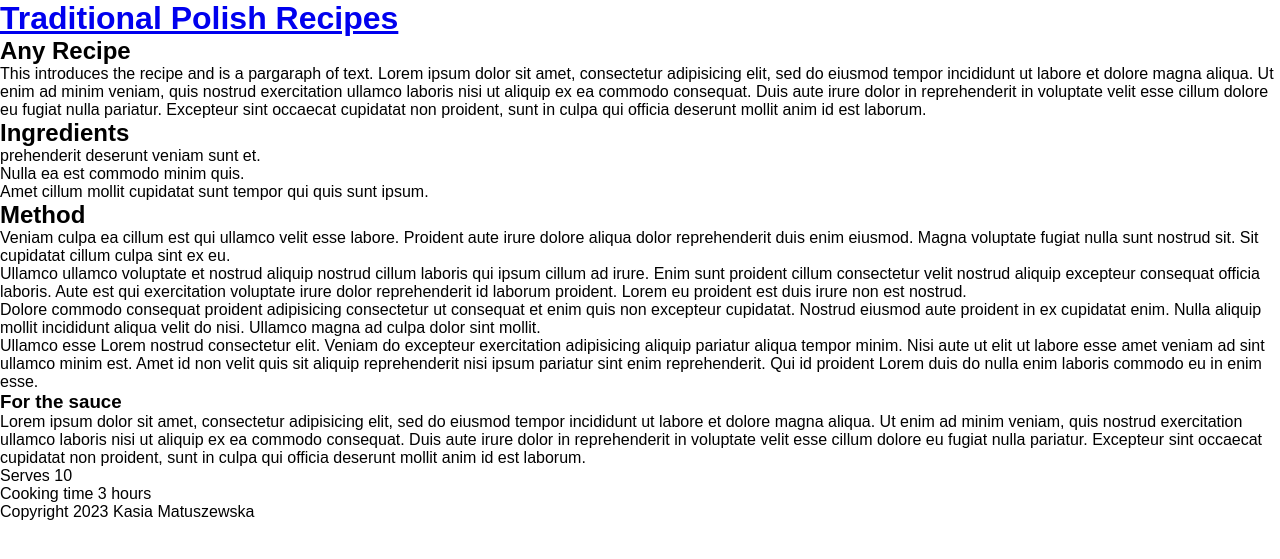
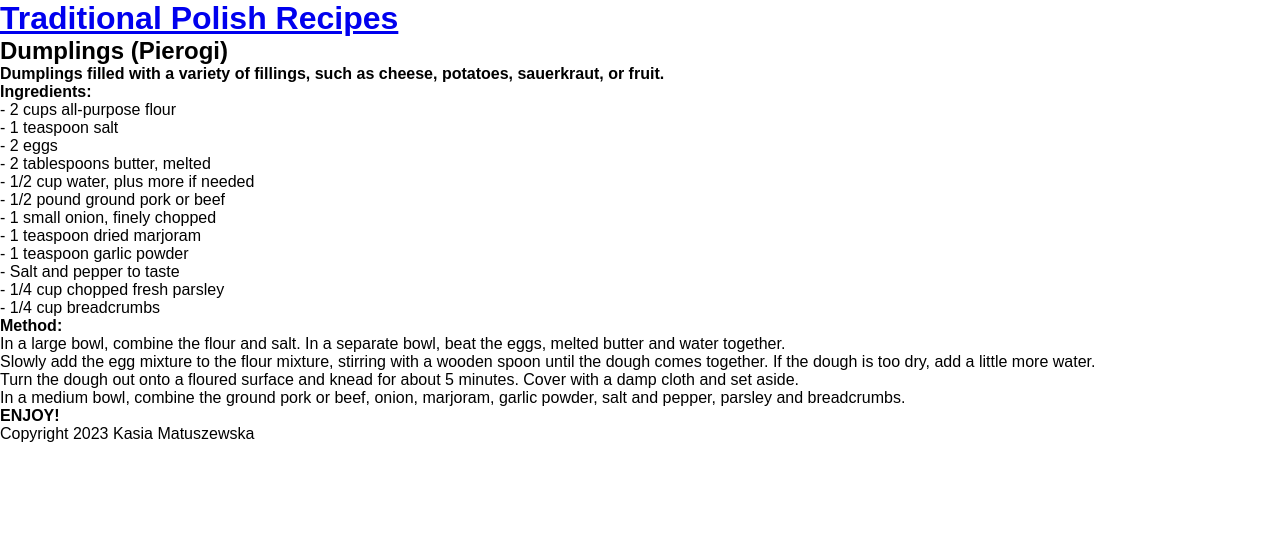
Before and after one commit to kasiamatuszewska/recipewebsite, a Jekyll site: the page built from _recipes/recipe2.md, in a window 1280 px wide. Shown: the top 559 px of the page. Built offline with Jekyll 4.4.1, drawn with Linux system fonts in a browser that asks for light colours.

Commit message:
Update Recipe “recipe2”

```diff
--- a/_recipes/recipe2.md
+++ b/_recipes/recipe2.md
@@ -1,32 +1,48 @@
 ---
+title: Dumplings (Pierogi)
+date: 2019-10-19
+order: 1
 layout: recipe
-title: Any Recipe
-date: 2019-10-19
 published: true
-order: 1
 ---
-This introduces the recipe and is a pargaraph of text. Lorem ipsum dolor sit amet, consectetur adipisicing elit, sed do eiusmod tempor incididunt ut labore et dolore magna aliqua. Ut enim ad minim veniam, quis nostrud exercitation ullamco laboris nisi ut aliquip ex ea commodo consequat. Duis aute irure dolor in reprehenderit in voluptate velit esse cillum dolore eu fugiat nulla pariatur. Excepteur sint occaecat cupidatat non proident, sunt in culpa qui officia deserunt mollit anim id est laborum.
+**Dumplings filled with a variety of fillings, such as cheese, potatoes, sauerkraut, or fruit.**
 
-## Ingredients
+**Ingredients:**
 
-- prehenderit deserunt veniam sunt et.
-- Nulla ea est commodo minim quis.
-- Amet cillum mollit cupidatat sunt tempor qui quis sunt ipsum.
+\- 2 cups all-purpose flour
 
-## Method
+\- 1 teaspoon salt
 
-Veniam culpa ea cillum est qui ullamco velit esse labore. Proident aute irure dolore aliqua dolor reprehenderit duis enim eiusmod. Magna voluptate fugiat nulla sunt nostrud sit. Sit cupidatat cillum culpa sint ex eu.
+\- 2 eggs
 
-Ullamco ullamco voluptate et nostrud aliquip nostrud cillum laboris qui ipsum cillum ad irure. Enim sunt proident cillum consectetur velit nostrud aliquip excepteur consequat officia laboris. Aute est qui exercitation voluptate irure dolor reprehenderit id laborum proident. Lorem eu proident est duis irure non est nostrud.
+\- 2 tablespoons butter, melted
 
-Dolore commodo consequat proident adipisicing consectetur ut consequat et enim quis non excepteur cupidatat. Nostrud eiusmod aute proident in ex cupidatat enim. Nulla aliquip mollit incididunt aliqua velit do nisi. Ullamco magna ad culpa dolor sint mollit.
+\- 1/2 cup water, plus more if needed
 
-Ullamco esse Lorem nostrud consectetur elit. Veniam do excepteur exercitation adipisicing aliquip pariatur aliqua tempor minim. Nisi aute ut elit ut labore esse amet veniam ad sint ullamco minim est. Amet id non velit quis sit aliquip reprehenderit nisi ipsum pariatur sint enim reprehenderit. Qui id proident Lorem duis do nulla enim laboris commodo eu in enim esse.
+\- 1/2 pound ground pork or beef
 
-### For the sauce
+\- 1 small onion, finely chopped
 
-Lorem ipsum dolor sit amet, consectetur adipisicing elit, sed do eiusmod tempor incididunt ut labore et dolore magna aliqua. Ut enim ad minim veniam, quis nostrud exercitation ullamco laboris nisi ut aliquip ex ea commodo consequat. Duis aute irure dolor in reprehenderit in voluptate velit esse cillum dolore eu fugiat nulla pariatur. Excepteur sint occaecat cupidatat non proident, sunt in culpa qui officia deserunt mollit anim id est laborum.
+\- 1 teaspoon dried marjoram
+
+\- 1 teaspoon garlic powder
+
+\- Salt and pepper to taste
+
+\- 1/4 cup chopped fresh parsley
+
+\- 1/4 cup breadcrumbs
+
+**Method:**
+
+1. In a large bowl, combine the flour and salt. In a separate bowl, beat the eggs, melted butter and water together.
+
+2. Slowly add the egg mixture to the flour mixture, stirring with a wooden spoon until the dough comes together. If the dough is too dry, add a little more water.
+
+3. Turn the dough out onto a floured surface and knead for about 5 minutes. Cover with a damp cloth and set aside.
+
+4. In a medium bowl, combine the ground pork or beef, onion, marjoram, garlic powder, salt and pepper, parsley and breadcrumbs.
 
 
-- Serves 10
-- Cooking time 3 hours
+
+**ENJOY!**
```
